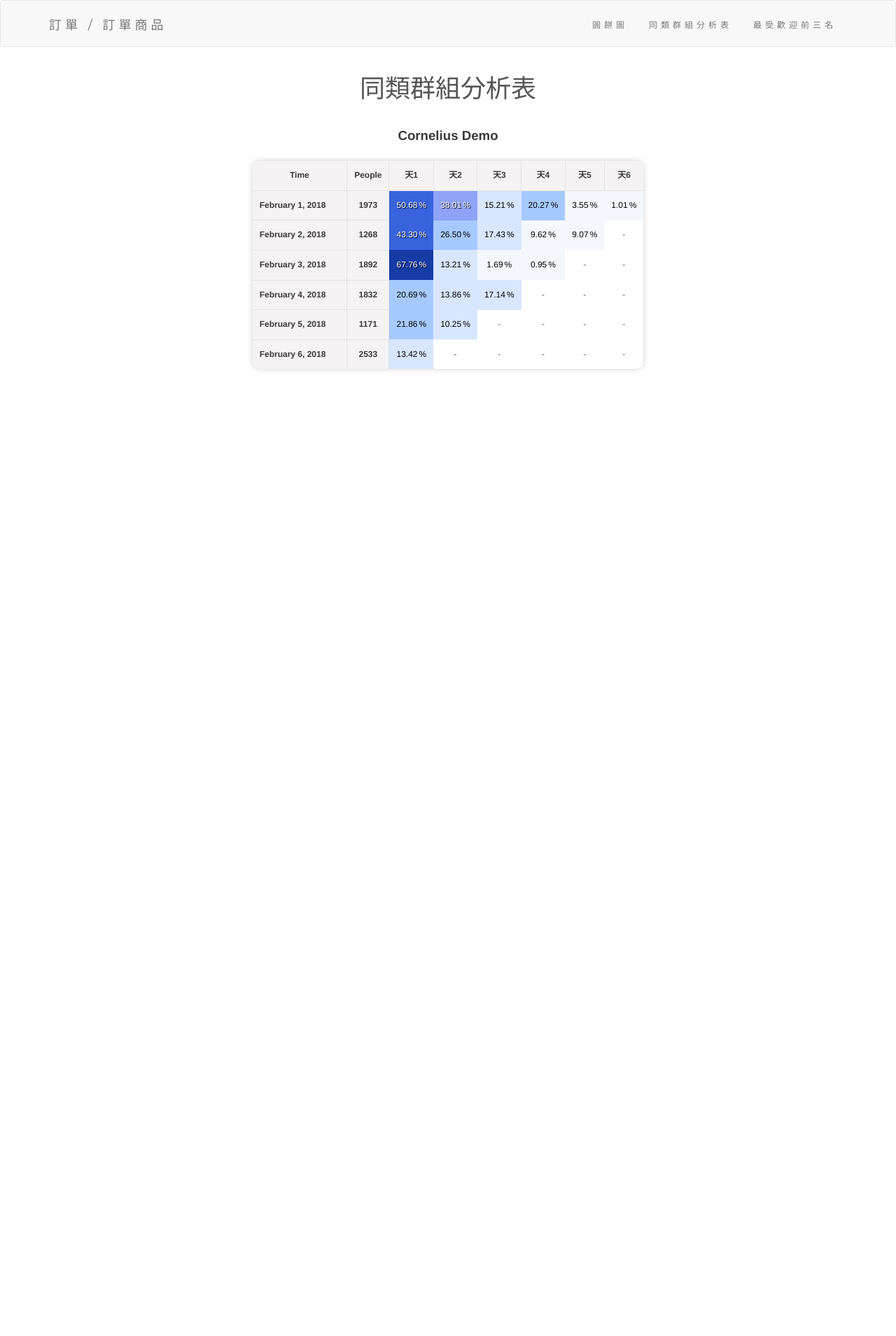
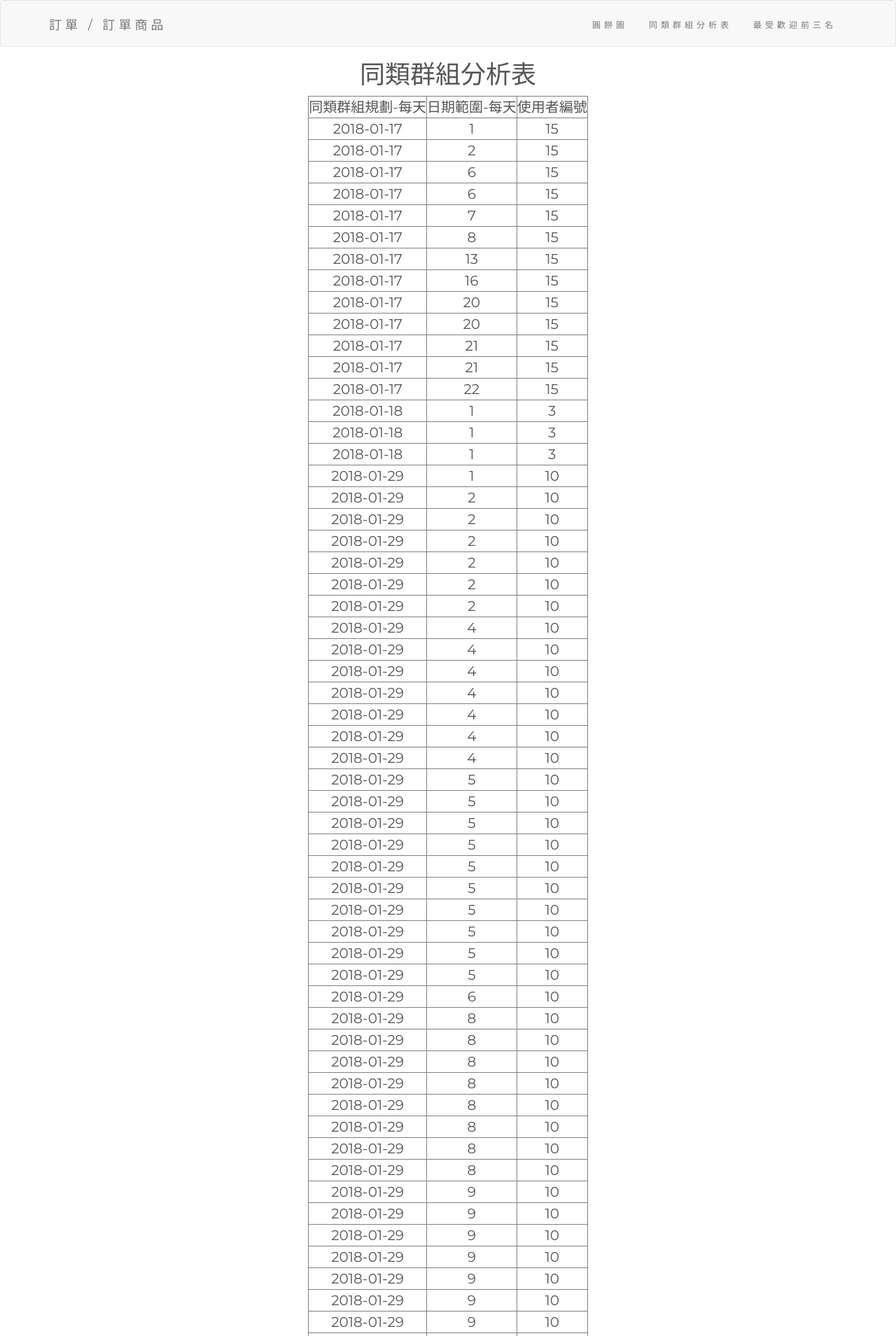
Before and after one commit to ms0680146/Order_System, a Django app: page /cohort/ in a window 1280 px wide. Shown: the top 1909 px of the page at 70% size. Before the commit the page ends 530 px from the top, so only its background shows below. Run offline with Django 3.2, Linux system fonts and the light colour scheme; data comes from the database, SQL or seed files in the repository; both versions use the stored data as it was after the commit; some libraries are stand-ins or nearby versions.

Commit message:
Add Cohort Table

```diff
--- a/orders/models.py
+++ b/orders/models.py
@@ -12,3 +12,8 @@ class OrderItem(models.Model):
     order_id = models.BigIntegerField()
     product_name = models.CharField(max_length=100)
     qty = models.PositiveIntegerField()
+
+class Cohort(models.Model):
+    customer_id = models.BigIntegerField()
+    cohort_date = models.DateField()
+    cohort_index = models.PositiveSmallIntegerField()
--- a/orders/templates/layout.html
+++ b/orders/templates/layout.html
@@ -14,7 +14,7 @@
   <style>
   body {
     font: 20px Montserrat, sans-serif;
-    line-height: 1.8;
+    line-height: 1.5;
     color: #f5f6f7;
   }
   p {
@@ -56,7 +56,7 @@
 </nav>
 
 <!-- First Container -->
-<div class="container-fluid bg-1 text-center">
+<div class="bg-1 text-center">
     <div id="content">
         {% block content %}{% endblock %}
     </div>
--- a/orders/templates/pages/cohort.html
+++ b/orders/templates/pages/cohort.html
@@ -3,34 +3,19 @@
 {% block title %}同類群組分析表{% endblock %}
 
 {% block content %}
-    <h1>同類群組分析表</h1>
-    <div id="main-example"></div>
-    <script>
-        var data = [
-          [1973,1000,750,300,400,70,20],
-          [1268,549,336,221,122,115],
-          [1892,1282,250,32,18],
-          [1832,379,254,314],
-          [1171,256,120],
-          [2533,340]
-        ],
-        // The initial date is the date displayed
-        // in the first column of the first row
-        initialDate = new Date(2018, 01),
-
-        // DOM Element where the Cohort Chart will be inserted
-        container = document.getElementById('main-example');
-
-        Cornelius.draw({
-          formatHeaderLabel: function(i) {
-            return '天'+i;
-          },
-          initialDate: initialDate,
-          container: container,
-          cohort: data,
-          title: 'Cornelius Demo',
-          timeInterval: 'daily'
-        });
-
-    </script>
+  <h1>同類群組分析表</h1>
+  <table align="center" border="1">
+    <tr>
+      <td>同類群組規劃-每天</td>
+      <td>日期範圍-每天</td>
+      <td>使用者編號</td>
+    </tr>
+    {% for cohort in cohorts %}
+    <tr>
+      <td>{{ cohort.cohort_date|date:"Y-m-d" }}</td>
+      <td>{{ cohort.cohort_index }}</td>
+      <td>{{ cohort.customer_id }}</td>
+    </tr>
+    {% endfor %}
+  </table>
 {% endblock %}
--- a/orders/views.py
+++ b/orders/views.py
@@ -1,6 +1,6 @@
 from django.shortcuts import render
 from django.http import HttpResponse, JsonResponse
-from orders.models import Order, OrderItem
+from orders.models import Order, OrderItem, Cohort
 from django.db.models import Count, Sum
 # Create your views here.
 
@@ -11,7 +11,9 @@ def piechart(request):
     return render(request, 'pages/piechart.html')
 
 def cohort(request):
-    return render(request, 'pages/cohort.html')
+    cohorts = Cohort.objects.all().order_by('cohort_date')
+    context = {'cohorts':cohorts}
+    return render(request, 'pages/cohort.html', context)
 
 def barchart(request):
     return render(request, 'pages/barchart.html')
```
Also changed, not shown: orders/management/commands/cohort_feed.py (added, +35 -0 lines), db.sqlite3, orders/migrations/0003_cohort.py (added), orders/migrations/0004_auto_20190627_0852.py (added).
